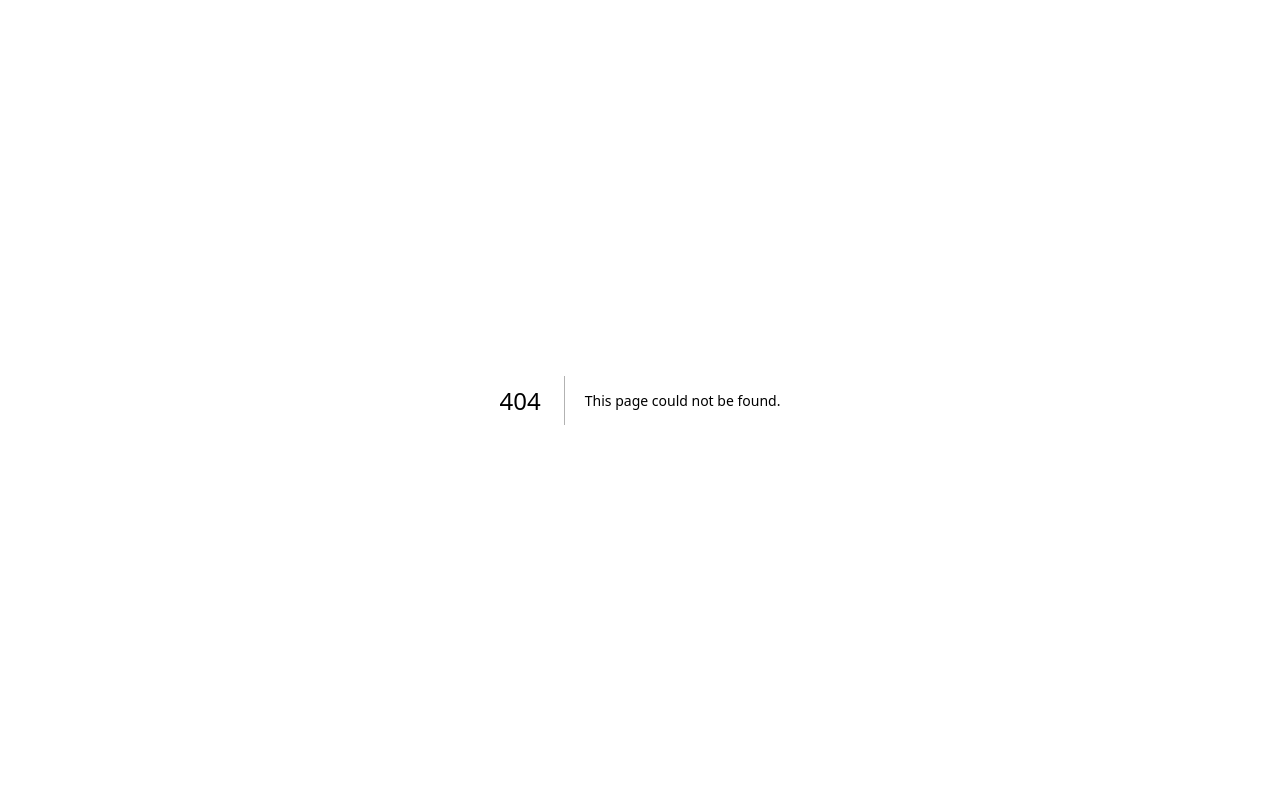
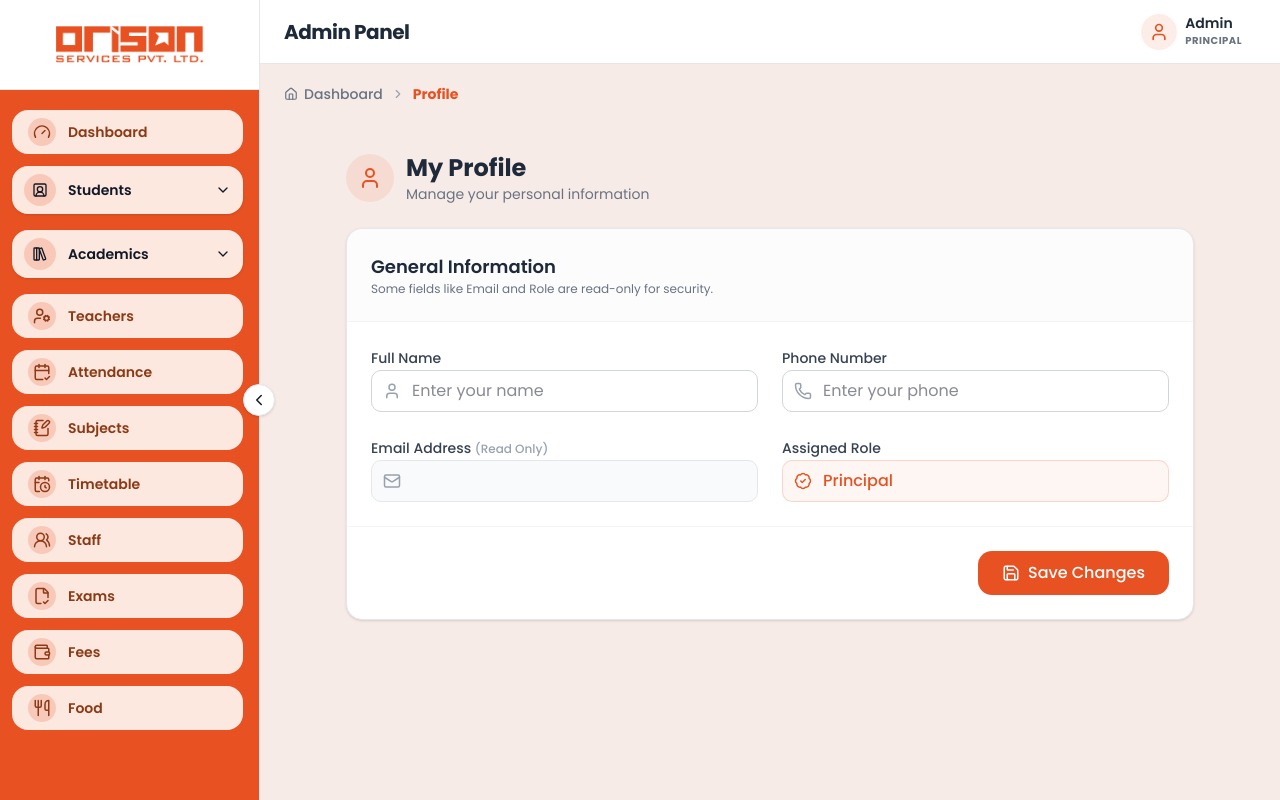
Before and after one commit to orisonhub00/Orison_web_admin, a Next.js app: page /profile in a window 1280 px wide. Before the commit this address had no page. Built offline with nearby package versions, Linux system fonts and the light colour scheme; no server answers.

Commit message:
profile update api

```diff
--- a/src/app/(demo)/components/Breadcrumbs/Breadcrumbs.tsx
+++ b/src/app/(demo)/components/Breadcrumbs/Breadcrumbs.tsx
@@ -12,7 +12,7 @@ export default function Breadcrumbs() {
   const pathSegments = pathname.split("/").filter((segment) => segment !== "");
 
   return (
-    <nav className="flex items-center gap-2 text-sm text-gray-500 mb-6 font-medium">
+    <nav className="flex items-center gap-2 text-sm text-gray-500 mb-6 font-medium flex-wrap">
       <Link href="/dashboard" className="hover:text-primary transition-colors flex items-center gap-1.5">
         <Home size={14} />
         Dashboard
--- a/src/app/(demo)/components/Header/Header.tsx
+++ b/src/app/(demo)/components/Header/Header.tsx
@@ -1,13 +1,13 @@
 "use client";
 
 import { useState, useEffect, useRef } from "react";
-import { User, LogOut, UserCircle } from "lucide-react";
+import { User, LogOut, UserCircle, Menu } from "lucide-react";
 import { useRouter, usePathname } from "next/navigation";
 import { logoutAction } from "@/actions/auth";
 import { removeAdminToken } from "@/lib/getToken";
 import Swal from "sweetalert2";
 
-export default function Header() {
+export default function Header({ onMenuClick }: { onMenuClick: () => void }) {
   const [showDropdown, setShowDropdown] = useState(false);
   const [adminData, setAdminData] = useState<any>(null);
   const dropdownRef = useRef<HTMLDivElement>(null);
@@ -59,7 +59,13 @@ export default function Header() {
 
   return (
     <header className="h-16 bg-white border-b border-border flex items-center justify-between px-6 sticky top-0 z-40">
-      <div className="flex-1">
+      <div className="flex-1 flex items-center gap-4">
+        <button
+          onClick={onMenuClick}
+          className="md:hidden p-2 -ml-2 hover:bg-gray-100 rounded-lg text-gray-600"
+        >
+          <Menu size={24} />
+        </button>
         <h1 className="text-xl font-bold text-gray-800 tracking-tight">
           {getPageTitle(pathname)}
         </h1>
@@ -91,7 +97,13 @@ export default function Header() {
             </div>
 
             <div className="p-2">
-              <button className="w-full flex items-center gap-3 px-3 py-2 text-sm text-gray-700 hover:bg-primary/5 hover:text-primary rounded-xl transition-colors cursor-pointer">
+              <button
+                onClick={() => {
+                  setShowDropdown(false);
+                  router.push("/profile");
+                }}
+                className="w-full flex items-center gap-3 px-3 py-2 text-sm text-gray-700 hover:bg-primary/5 hover:text-primary rounded-xl transition-colors cursor-pointer"
+              >
                 <UserCircle size={18} />
                 Profile Details
               </button>
--- a/src/app/(demo)/components/Sidebar/Sidebar.tsx
+++ b/src/app/(demo)/components/Sidebar/Sidebar.tsx
@@ -21,7 +21,13 @@ import Image from "next/image";
 import Link from "next/link";
 import { usePathname } from "next/navigation";
 
-export default function Sidebar() {
+export default function Sidebar({
+  mobileOpen,
+  setMobileOpen
+}: {
+  mobileOpen: boolean;
+  setMobileOpen: (open: boolean) => void
+}) {
   const [sidebarOpen, setSidebarOpen] = useState(true);
   const [studentsOpen, setStudentsOpen] = useState(false);
   const [academicsOpen, setAcademicsOpen] = useState(false);
@@ -82,14 +88,24 @@ export default function Sidebar() {
   }
 
   return (
+    <>
+      {/* Mobile Overlay */}
+      {mobileOpen && (
+        <div
+          className="fixed inset-0 bg-black/50 z-40 md:hidden animate-in fade-in"
+          onClick={() => setMobileOpen(false)}
+        />
+      )}
+
       <aside
-      className={`relative h-screen transition-all duration-300 flex flex-col
+        className={`fixed top-0 left-0 h-screen z-50 bg-white border-r border-border flex flex-col transition-all duration-300
+        md:relative md:translate-x-0
+        ${mobileOpen ? "translate-x-0" : "-translate-x-full"}
         ${sidebarOpen ? "w-65" : "w-18"}
-      bg-white border-r border-border`}
+        `}
       >
         {/* LOGO */}
-    {/* LOGO */}
-<div className="flex items-center justify-center h-22.5 bg-white border-b border-border">
+        <div className="flex items-center justify-center h-22.5 bg-white border-b border-border shrink-0 py-4">
           {sidebarOpen ? (
             <Image
               src="/logo.png"
@@ -111,8 +127,7 @@ export default function Sidebar() {
           )}
         </div>
 
-
-      {/* TOGGLE */}
+        {/* TOGGLE (Desktop Only or inside drawer) */}
         <button
           onClick={() => {
             setSidebarOpen(!sidebarOpen);
@@ -121,7 +136,7 @@ export default function Sidebar() {
           }}
           className="absolute top-1/2 -right-4 -translate-y-1/2 z-50
                      h-8 w-8 rounded-full bg-white border border-border shadow
-                   flex items-center justify-center"
+                     items-center justify-center hidden md:flex"
         >
           {sidebarOpen ? <ChevronLeft size={18} /> : <ChevronRight size={18} />}
         </button>
@@ -242,5 +257,6 @@ export default function Sidebar() {
           <SidebarItem icon={<Utensils size={18} />} label="Food" open={sidebarOpen} href="/food" />
         </div>
       </aside>
+    </>
   );
 }
--- a/src/app/(demo)/layout.tsx
+++ b/src/app/(demo)/layout.tsx
@@ -1,5 +1,6 @@
 "use client";
 
+import { useState } from "react";
 import Sidebar from "./components/Sidebar/Sidebar";
 import Navbar from "./components/Navbar/Navbar";
 import Header from "./components/Header/Header";
@@ -11,6 +12,7 @@ export default function DemoLayout({
 }: {
   children: React.ReactNode;
 }) {
+  const [mobileOpen, setMobileOpen] = useState(false);
   const pathname = usePathname();
   // Show Navbar only on public homepage (or other future public pages)
   const showNavbar = pathname === '/homepage';
@@ -23,14 +25,14 @@ export default function DemoLayout({
       <div className="flex w-full bg-[#f7ebe7] flex-1">
         {/* Sidebar – Fixed and always visible */}
         {showSidebar && (
-            <div className="h-screen sticky top-0">
-              <Sidebar />
+            <div className="h-screen sticky top-0 z-50">
+              <Sidebar mobileOpen={mobileOpen} setMobileOpen={setMobileOpen} />
             </div>
         )}
 
         {/* Main content – changes based on route */}
         <main className={`flex-1 overflow-y-auto ${!showSidebar ? 'w-full' : ''}`}>
-          {showSidebar && <Header />}
+          {showSidebar && <Header onMenuClick={() => setMobileOpen(true)} />}
           <div className="px-6 py-5">
             {showSidebar && <Breadcrumbs />}
             {children}
--- /dev/null
+++ b/src/app/(demo)/profile/page.tsx
@@ -0,0 +1,166 @@
+"use client";
+
+import { useEffect, useState } from "react";
+import { User, Phone, Mail, BadgeCheck, Save, Loader2 } from "lucide-react";
+import toast from "react-hot-toast";
+import { getProfile, updateProfile } from "@/lib/authClient";
+import LoadingOverlay from "@/components/reuseble_components/LoadingOverlay";
+
+export default function ProfilePage() {
+  const [loading, setLoading] = useState(true);
+  const [saving, setSaving] = useState(false);
+
+  const [data, setData] = useState({
+    name: "",
+    email: "",
+    phone: "",
+    role_id: "",
+    status: "",
+  });
+
+  useEffect(() => {
+    fetchProfile();
+  }, []);
+
+  const fetchProfile = async () => {
+    try {
+      setLoading(true);
+      const res = await getProfile();
+      if (res.success) {
+        setData({
+          name: res.user.name || "",
+          email: res.user.email || "",
+          phone: res.user.phone || "",
+          role_id: res.user.role_id || "",
+          status: res.user.status || "",
+        });
+      } else {
+        toast.error(res.message || "Failed to load profile");
+      }
+    } catch (err) {
+      console.error(err);
+      toast.error("Network error");
+    } finally {
+      setLoading(false);
+    }
+  };
+
+  const handleSave = async () => {
+    try {
+      setSaving(true);
+      const res = await updateProfile({
+        name: data.name,
+        phone: data.phone,
+      });
+
+      if (res.success) {
+        toast.success("Details updated successfully!");
+        // Update local storage user if needed
+        const user = localStorage.getItem("user");
+        if (user) {
+           const parsed = JSON.parse(user);
+           parsed.name = data.name;
+           parsed.phone = data.phone;
+           localStorage.setItem("user", JSON.stringify(parsed));
+        }
+      } else {
+        toast.error(res.message || "Update failed");
+      }
+    } catch (err) {
+      console.error(err);
+      toast.error("Something went wrong");
+    } finally {
+      setSaving(false);
+    }
+  };
+
+  if (loading) return <LoadingOverlay message="Loading Profile..." />;
+
+  return (
+    <div className="p-6 max-w-4xl mx-auto space-y-6">
+      <div className="flex items-center gap-3 mb-6">
+        <div className="h-12 w-12 bg-primary/10 rounded-full flex items-center justify-center text-primary">
+          <User size={24} />
+        </div>
+        <div>
+          <h1 className="text-2xl font-bold text-gray-800">My Profile</h1>
+          <p className="text-sm text-gray-500">Manage your personal information</p>
+        </div>
+      </div>
+
+      <div className="bg-white rounded-2xl border border-gray-200 shadow-sm overflow-hidden">
+        <div className="p-6 border-b border-gray-100 bg-gray-50/50">
+           <h2 className="text-lg font-semibold text-gray-800">General Information</h2>
+           <p className="text-xs text-gray-500">Some fields like Email and Role are read-only for security.</p>
+        </div>
+
+        <div className="p-6 grid gap-6 md:grid-cols-2">
+          {/* Name */}
+          <div className="space-y-2">
+            <label className="text-sm font-medium text-gray-700">Full Name</label>
+            <div className="relative">
+              <User className="absolute left-3 top-1/2 -translate-y-1/2 text-gray-400" size={18} />
+              <input
+                value={data.name}
+                onChange={(e) => setData({ ...data, name: e.target.value })}
+                className="w-full pl-10 pr-4 py-2 bg-white border border-gray-300 rounded-lg focus:ring-2 focus:ring-primary/20 focus:border-primary outline-none transition"
+                placeholder="Enter your name"
+              />
+            </div>
+          </div>
+
+          {/* Phone */}
+          <div className="space-y-2">
+            <label className="text-sm font-medium text-gray-700">Phone Number</label>
+            <div className="relative">
+              <Phone className="absolute left-3 top-1/2 -translate-y-1/2 text-gray-400" size={18} />
+              <input
+                value={data.phone}
+                onChange={(e) => setData({ ...data, phone: e.target.value })}
+                className="w-full pl-10 pr-4 py-2 bg-white border border-gray-300 rounded-lg focus:ring-2 focus:ring-primary/20 focus:border-primary outline-none transition"
+                placeholder="Enter your phone"
+              />
+            </div>
+          </div>
+
+          {/* Email (Read Only) */}
+          <div className="space-y-2">
+            <label className="text-sm font-medium text-gray-700">Email Address <span className="text-xs text-gray-400">(Read Only)</span></label>
+            <div className="relative">
+              <Mail className="absolute left-3 top-1/2 -translate-y-1/2 text-gray-400" size={18} />
+              <input
+                disabled
+                value={data.email}
+                className="w-full pl-10 pr-4 py-2 bg-gray-50 border border-gray-200 rounded-lg text-gray-500 cursor-not-allowed"
+              />
+            </div>
+          </div>
+
+           {/* Role (Read Only) */}
+           <div className="space-y-2">
+            <label className="text-sm font-medium text-gray-700">Assigned Role</label>
+            <div className="relative">
+              <BadgeCheck className="absolute left-3 top-1/2 -translate-y-1/2 text-primary" size={18} />
+              <input
+                disabled
+                value={data.role_id === "admin" ? "Administrator" : "Principal"}
+                className="w-full pl-10 pr-4 py-2 bg-primary/5 border border-primary/20 rounded-lg text-primary font-medium cursor-not-allowed"
+              />
+            </div>
+          </div>
+        </div>
+
+        <div className="p-6 border-t border-gray-100 flex justify-end">
+          <button
+            onClick={handleSave}
+            disabled={saving}
+            className="flex items-center gap-2 bg-primary text-white px-6 py-2.5 rounded-xl font-medium hover:opacity-90 transition disabled:opacity-70"
+          >
+            {saving ? <Loader2 className="animate-spin" size={18} /> : <Save size={18} />}
+            Save Changes
+          </button>
+        </div>
+      </div>
+    </div>
+  );
+}
--- a/src/app/layout.tsx
+++ b/src/app/layout.tsx
@@ -1,5 +1,6 @@
 import type { Metadata } from "next";
 import { Poppins } from "next/font/google"; // Assuming standard font usage or generic
+import { Toaster } from "react-hot-toast";
 import "./globals.css";
 
 const poppins = Poppins({
@@ -19,7 +20,10 @@ export default function RootLayout({
 }) {
   return (
     <html lang="en">
-      <body className={poppins.className}>{children}</body>
+      <body className={poppins.className}>
+        <Toaster position="top-center" />
+        {children}
+      </body>
     </html>
   );
 }
```
Also changed, not shown: src/app/(demo)/students/AllStudents.tsx (+4 -4 lines), src/app/(demo)/students/studentdata.tsx (+21 -14 lines), src/lib/authClient.ts (+26 -0 lines). Lines whose indentation alone changed are shown as unchanged.
